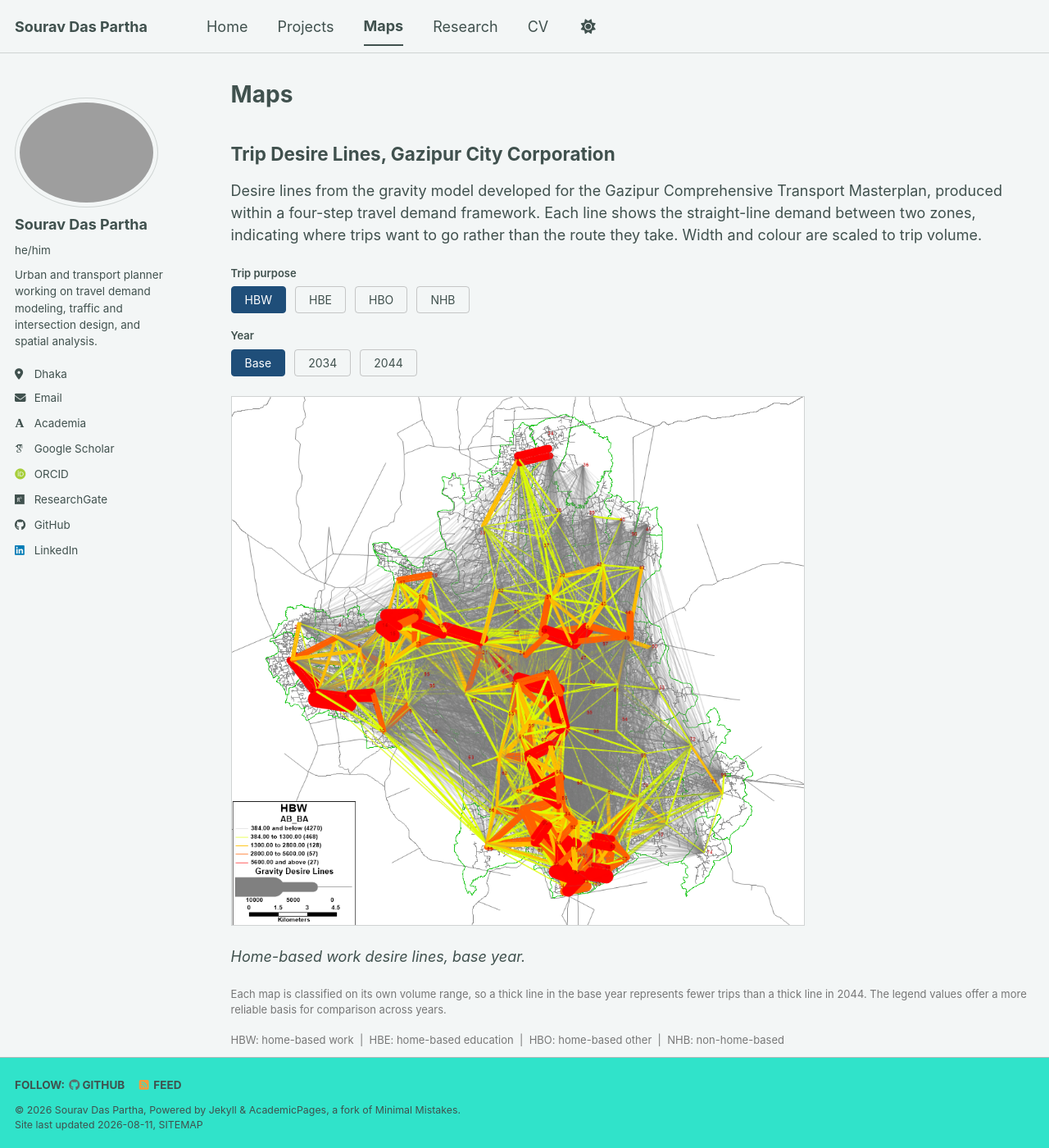
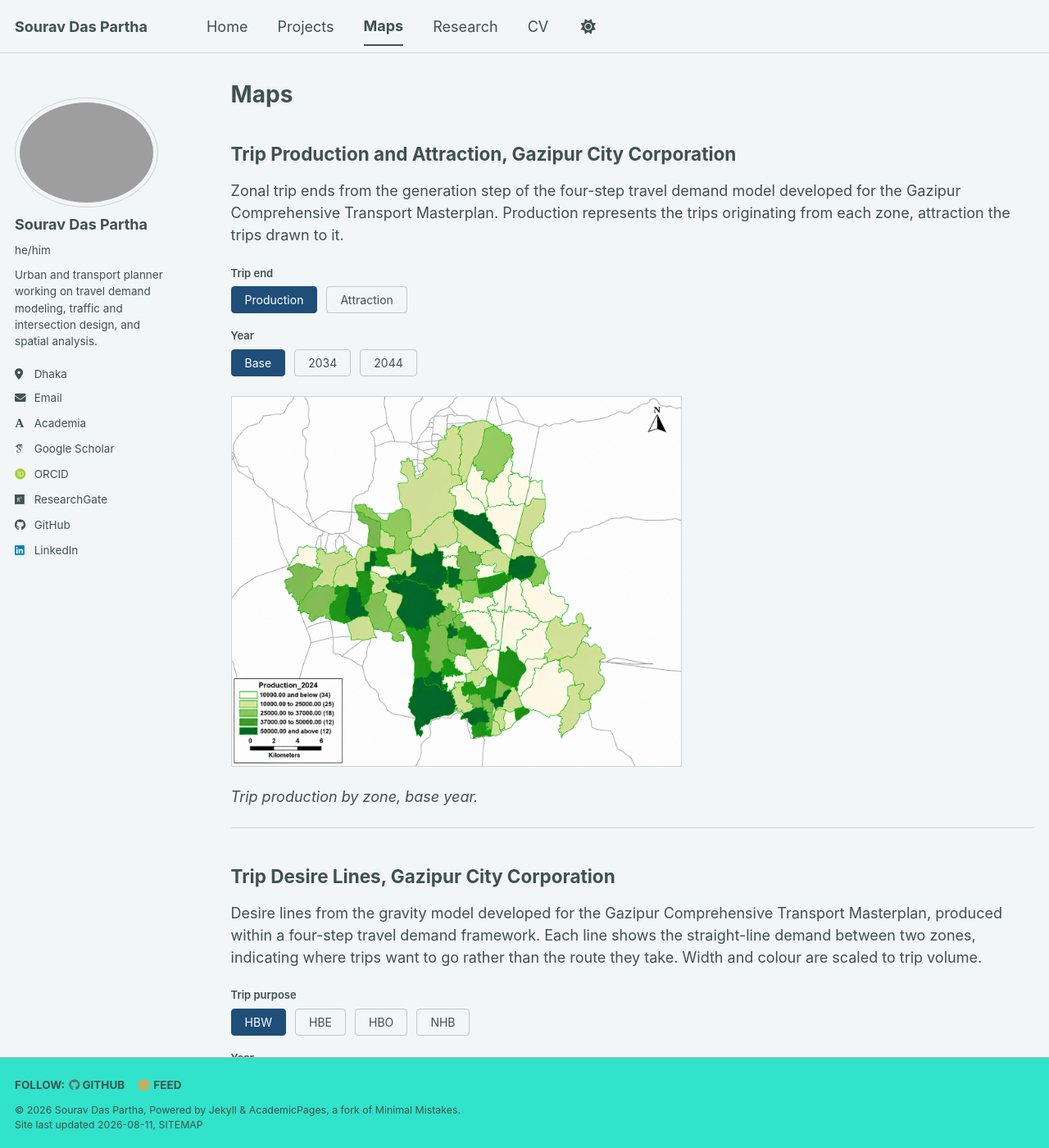
Before and after one commit to souravdaspartha/souravdaspartha.github.io, a Jekyll site: the page built from _pages/maps.md, in a window 1280 px wide and 1400 px high. Shown: the whole window at 82% size. Built offline with Jekyll 4.4.1, drawn with Linux system fonts in a browser that asks for light colours; some web fonts are replaced; a script bundle is joined from its source files by our own code; library files that are not in the unit come from our copies; some of the changed text lies outside the part shown.

Commit message:
Update maps.md

```diff
--- a/_pages/maps.md
+++ b/_pages/maps.md
@@ -3,6 +3,31 @@ layout: archive
 title: "Maps"
 permalink: /maps/
 author_profile: true
+---
+
+## Trip Production and Attraction, Gazipur City Corporation
+
+Zonal trip ends from the generation step of the four-step travel demand model developed for the Gazipur Comprehensive Transport Masterplan. Production represents the trips originating from each zone, attraction the trips drawn to it.
+
+<div style="margin: 18px 0 10px;">
+  <div style="font-size: 13px; font-weight: 600; margin-bottom: 6px;">Trip end</div>
+  <button class="pa-btn" data-val="prod" onclick="pickPA(this)">Production</button>
+  <button class="pa-btn" data-val="attr" onclick="pickPA(this)">Attraction</button>
+</div>
+
+<div style="margin: 12px 0 18px;">
+  <div style="font-size: 13px; font-weight: 600; margin-bottom: 6px;">Year</div>
+  <button class="pa-year-btn" data-val="base" onclick="pickPAYear(this)">Base</button>
+  <button class="pa-year-btn" data-val="2034" onclick="pickPAYear(this)">2034</button>
+  <button class="pa-year-btn" data-val="2044" onclick="pickPAYear(this)">2044</button>
+</div>
+
+<a id="paLink" href="/images/pa-prod-base.png" target="_blank" title="Click to open full size">
+<img id="paMap" src="/images/pa-prod-base.png" alt="Trip production and attraction" style="max-width: 550px; width: 100%; border: 1px solid rgba(128,128,128,0.3);">
+</a>
+
+<p><em id="paCaption">Trip production by zone, base year.</em></p>
+
 ---
 
 ## Trip Desire Lines, Gazipur City Corporation
@@ -24,14 +49,14 @@ Desire lines from the gravity model developed for the Gazipur Comprehensive Tran
   <button class="year-btn" data-val="2044" onclick="pickYear(this)">2044</button>
 </div>
 
-<a id="desireLink" href="/images/desire-hbw-base.png" target="_blank">
-<img id="desireMap" src="/images/desire-hbw-base.png" alt="Trip desire lines" style="max-width: 700px; width: 100%; border: 1px solid rgba(128,128,128,0.3);">
+<a id="desireLink" href="/images/desire-hbw-base.png" target="_blank" title="Click to open full size">
+<img id="desireMap" src="/images/desire-hbw-base.png" alt="Trip desire lines" style="max-width: 550px; width: 100%; border: 1px solid rgba(128,128,128,0.3);">
 </a>
 
 <p><em id="desireCaption">Home-based work desire lines, base year.</em></p>
 
 <p style="font-size: 13px; color: #777;">
-Each map is classified on its own volume range, so a thick line in the base year represents fewer trips than a thick line in 2044. The legend values offer a more reliable basis for comparison across years.
+Each map is classified on its own volume range, so line widths are not directly comparable across years. Legend values give the actual volumes.
 </p>
 
 <p style="font-size: 13px; color: #777;">
@@ -39,7 +64,7 @@ HBW: home-based work &nbsp;|&nbsp; HBE: home-based education &nbsp;|&nbsp; HBO:
 </p>
 
 <style>
-.purpose-btn, .year-btn {
+.purpose-btn, .year-btn, .pa-btn, .pa-year-btn {
   padding: 7px 16px;
   margin-right: 6px;
   margin-bottom: 6px;
@@ -50,7 +75,7 @@ HBW: home-based work &nbsp;|&nbsp; HBE: home-based education &nbsp;|&nbsp; HBO:
   color: inherit;
   font-size: 14px;
 }
-.purpose-btn.active, .year-btn.active {
+.purpose-btn.active, .year-btn.active, .pa-btn.active, .pa-year-btn.active {
   background: #1F4E79;
   color: #fff;
   border-color: #1F4E79;
@@ -58,9 +83,12 @@ HBW: home-based work &nbsp;|&nbsp; HBE: home-based education &nbsp;|&nbsp; HBO:
 </style>
 
 <script>
+var currentPA = 'prod';
+var currentPAYear = 'base';
 var currentPurpose = 'hbw';
 var currentYear = 'base';
 
+var paNames = { prod: 'Trip production by zone', attr: 'Trip attraction by zone' };
 var purposeNames = {
   hbw: 'Home-based work',
   hbe: 'Home-based education',
@@ -69,18 +97,37 @@ var purposeNames = {
 };
 var yearNames = { base: 'base year', '2034': '2034 forecast', '2044': '2044 forecast' };
 
+function setActive(group, btn) {
+  document.querySelectorAll('.' + group).forEach(function (b) {
+    b.classList.remove('active');
+  });
+  btn.classList.add('active');
+}
+
+function paRefresh() {
+  var path = '/images/pa-' + currentPA + '-' + currentPAYear + '.png';
+  document.getElementById('paMap').src = path;
+  document.getElementById('paLink').href = path;
+  document.getElementById('paCaption').innerText = paNames[currentPA] + ', ' + yearNames[currentPAYear] + '.';
+}
+
+function pickPA(btn) {
+  currentPA = btn.dataset.val;
+  setActive('pa-btn', btn);
+  paRefresh();
+}
+
+function pickPAYear(btn) {
+  currentPAYear = btn.dataset.val;
+  setActive('pa-year-btn', btn);
+  paRefresh();
+}
+
 function refresh() {
   var path = '/images/desire-' + currentPurpose + '-' + currentYear + '.png';
   document.getElementById('desireMap').src = path;
   document.getElementById('desireLink').href = path;
   document.getElementById('desireCaption').innerText = purposeNames[currentPurpose] + ' desire lines, ' + yearNames[currentYear] + '.';
-}
-
-function setActive(group, btn) {
-  document.querySelectorAll('.' + group).forEach(function (b) {
-    b.classList.remove('active');
-  });
-  btn.classList.add('active');
 }
 
 function pickPurpose(btn) {
@@ -96,6 +143,8 @@ function pickYear(btn) {
 }
 
 document.addEventListener('DOMContentLoaded', function () {
+  document.querySelector('.pa-btn[data-val="prod"]').classList.add('active');
+  document.querySelector('.pa-year-btn[data-val="base"]').classList.add('active');
   document.querySelector('.purpose-btn[data-val="hbw"]').classList.add('active');
   document.querySelector('.year-btn[data-val="base"]').classList.add('active');
 });
```
